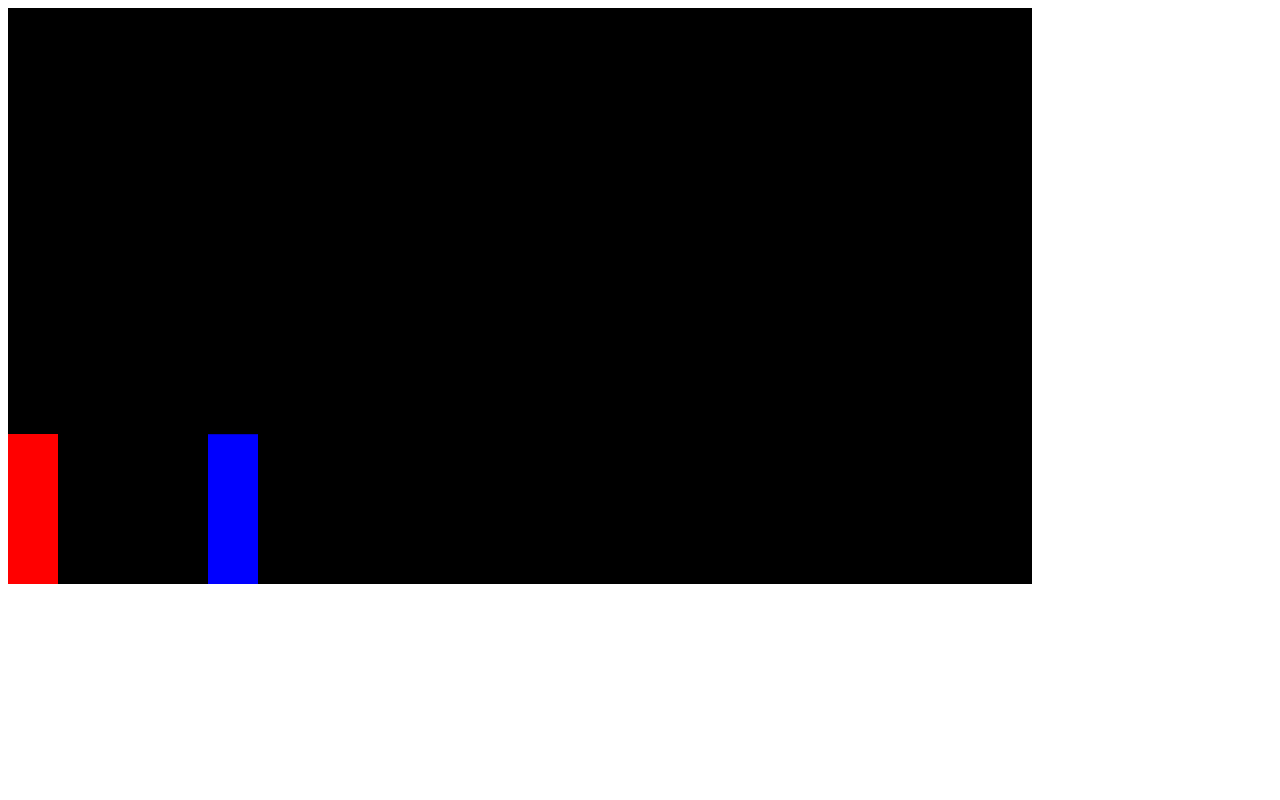
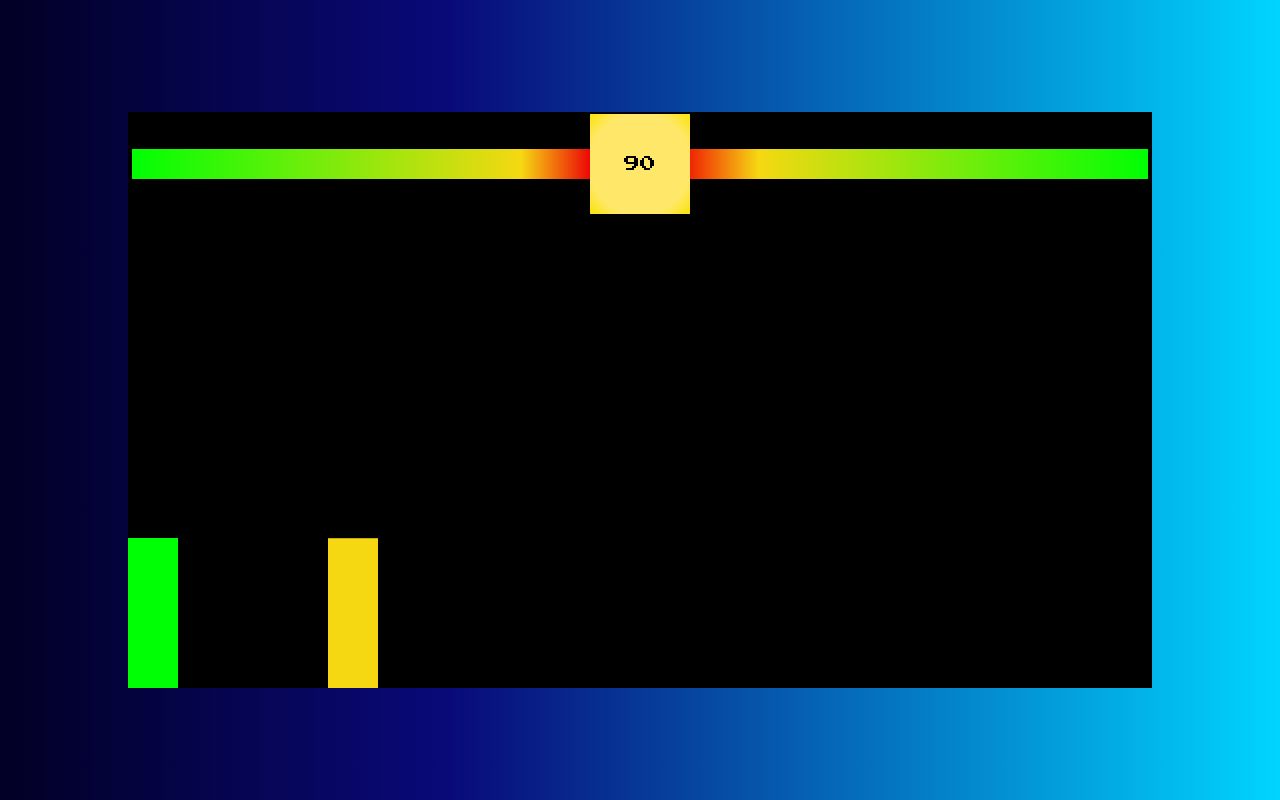
Before and after one commit to kapustis/fighting-game, a plain HTML site: page index.html in a window 1280 px wide. Drawn offline with Linux system fonts and the light colour scheme.

Commit message:
Interface->Health Bar and Battle Timer

```diff
--- /dev/null
+++ b/app.css
@@ -0,0 +1,87 @@
+* {
+    box-sizing: border-box;
+    font-family: 'Press Start 2P', cursive;
+    padding: 0;
+    margin: 0;
+}
+
+.game {
+    height: 100vh;
+    background: rgb(2,0,36);
+    background: linear-gradient(90deg, rgba(2,0,36,1) 0%, rgba(9,9,121,1) 35%, rgba(0,212,255,1) 100%);
+    display: flex;
+    justify-content: center;
+    align-items: center;
+}
+
+.container {
+    position: relative;
+    display: inline-block
+}
+
+.smaller {
+    position: absolute;
+    display: flex;
+    width: 100%;
+    align-items: center;
+    padding-top: 0.15rem;
+    padding-right: 0.25rem;
+    padding-left: 0.25rem;
+}
+
+.player_health {
+    position: relative;
+    height: 30px;
+    width: 100%;
+    display: flex;
+    justify-content: flex-end;
+}
+
+.playerHealth {
+    position: absolute;
+    background: rgb(0,255,4);
+    background: linear-gradient(90deg, rgba(0,255,4,1) 0%, rgba(245,216,18,1) 85%, rgba(237,6,6,1) 100%);
+    top: 0;
+    right: 0;
+    bottom: 0;
+    width: 100%;
+}
+
+.timer {
+    background: rgba(255,232,105,1);
+    background: radial-gradient(circle, rgba(255,232,105,1) 72%, rgba(250,227,6,1) 100%);
+    width: 100px;
+    height: 100px;
+    flex-shrink: 0;
+    display: flex;
+    align-items: center;
+    justify-content: center;
+}
+
+.enemy_health {
+    position: relative;
+    height: 30px;
+    width: 100%
+}
+
+.enemyHealth {
+    position: absolute;
+    background: rgb(240,37,4);
+    background: linear-gradient(90deg, rgba(240,37,4,1) 0%, rgba(245,216,18,1) 15%, rgba(0,255,4,1) 100%);
+    top: 0;
+    right: 0;
+    bottom: 0;
+    left: 0;
+}
+
+.displayText {
+    position: absolute;
+    color: white;
+    align-items: center;
+    justify-content: center;
+    top: 0;
+    right: 0;
+    bottom: 0;
+    left: 0;
+    display: none;
+}
--- a/app.js
+++ b/app.js
@@ -14,12 +14,12 @@ const gravity = 0.7;
 
 class Sprite {
     constructor({position, velocity, bgrColor, offset}) {
-        this.position = position
-        this.velocity = velocity
-        this.bgrColor = bgrColor
-        this.height = 150
-        this.width = 50
-        this.lastKey = ''
+        this.position = position;
+        this.velocity = velocity;
+        this.bgrColor = bgrColor;
+        this.height = 150;
+        this.width = 50;
+        this.lastKey = '';
         this.attackBox = {
             position: {
                 x: this.position.x,
@@ -27,9 +27,10 @@ class Sprite {
             },
             offset,
             width: 100,
-            height: 50
-        }
-        this.isAttacking = false
+            height: 10
+        };
+        this.isAttacking = false;
+        this.health = 100;
     }
 
     draw() {
@@ -38,7 +39,7 @@ class Sprite {
 
         // attack box
         if (this.isAttacking) {
-            c.fillStyle = 'green'
+            c.fillStyle = '#ed0606'
             c.fillRect(
                 this.attackBox.position.x,
                 this.attackBox.position.y,
@@ -89,7 +90,7 @@ const player = new Sprite({
         x: 0,
         y: 0
     },
-    bgrColor: 'red',
+    bgrColor: '#00ff04',
     offset: {
         x: 0,
         y: 0
@@ -105,7 +106,7 @@ const enemy = new Sprite({
         x: 0,
         y: 0
     },
-    bgrColor: 'blue',
+    bgrColor: '#f5d812',
     offset: {
         x: -50,
         y: 0
@@ -171,12 +172,16 @@ function animate() {
     // detect for collision
     if (rectangularCollision({rectangle1: player, rectangle2: enemy}) && player.isAttacking) {
         console.log('detect for collision');
-        player.isAttacking = false
+        player.isAttacking = false;
+        enemy.health -= 20
+        document.querySelector('#enemyHealth').style.width = enemy.health + '%'
     }
 
     if (rectangularCollision({rectangle1: enemy, rectangle2: player}) && enemy.isAttacking) {
         console.log('enemy attack successful');
-        enemy.isAttacking = false
+        enemy.isAttacking = false;
+        player.health -= 20
+        document.querySelector('#playerHealth').style.width = player.health + '%'
     }
 }
 
@@ -214,7 +219,8 @@ window.addEventListener('keydown', (event) => {
             enemy.velocity.y = -20;
             break
         case  'ArrowDown':
-            enemy.isAttacking = true
+            // enemy.isAttacking = true
+            enemy.attack()
             break
     }
 })
--- a/index.html
+++ b/index.html
@@ -7,18 +7,38 @@
     <meta http-equiv="X-UA-Compatible" content="ie=edge">
     <link rel="preconnect" href="https://fonts.googleapis.com"/>
     <link rel="preconnect" href="https://fonts.gstatic.com" crossorigin/>
-    <link href="https://fonts.googleapis.com/css2?family=Press+Start+2P&display=swap" rel="stylesheet" />
-    <style>
-        * {
-            box-sizing: border-box;
-            font-family: 'Press Start 2P', cursive;
-        }
-    </style>
+    <link href="https://fonts.googleapis.com/css2?family=Press+Start+2P&display=swap" rel="stylesheet"/>
+    <link href="app.css" rel="stylesheet">
     <title>Fighting Game Canvas</title>
 </head>
 <body>
-<canvas></canvas>
+<div class="game">
+    <!-- red container div -->
+    <div class="container">
+        <!-- smaller red container div -->
+        <div class="smaller">
+            <!-- player health -->
+            <div class="player_health" >
+                <div style="background-color: antiquewhite; height: 30px; width: 100%"></div>
+                <div class="playerHealth" id="playerHealth"></div>
+            </div>
 
+            <!-- timer -->
+            <div class="timer" id="timer"> 90 </div>
+            <!-- enemy health -->
+            <div class="enemy_health">
+                <div style="background-color: antiquewhite; height: 30px"></div>
+                <div class="enemyHealth" id="enemyHealth"></div>
+            </div>
+            <div></div>
+        </div>
+        <div class="displayText" id="displayText">
+            Tie
+        </div>
+        <canvas></canvas>
+    </div>
+
+</div>
 <script src="app.js"></script>
 </body>
 </html>
```
